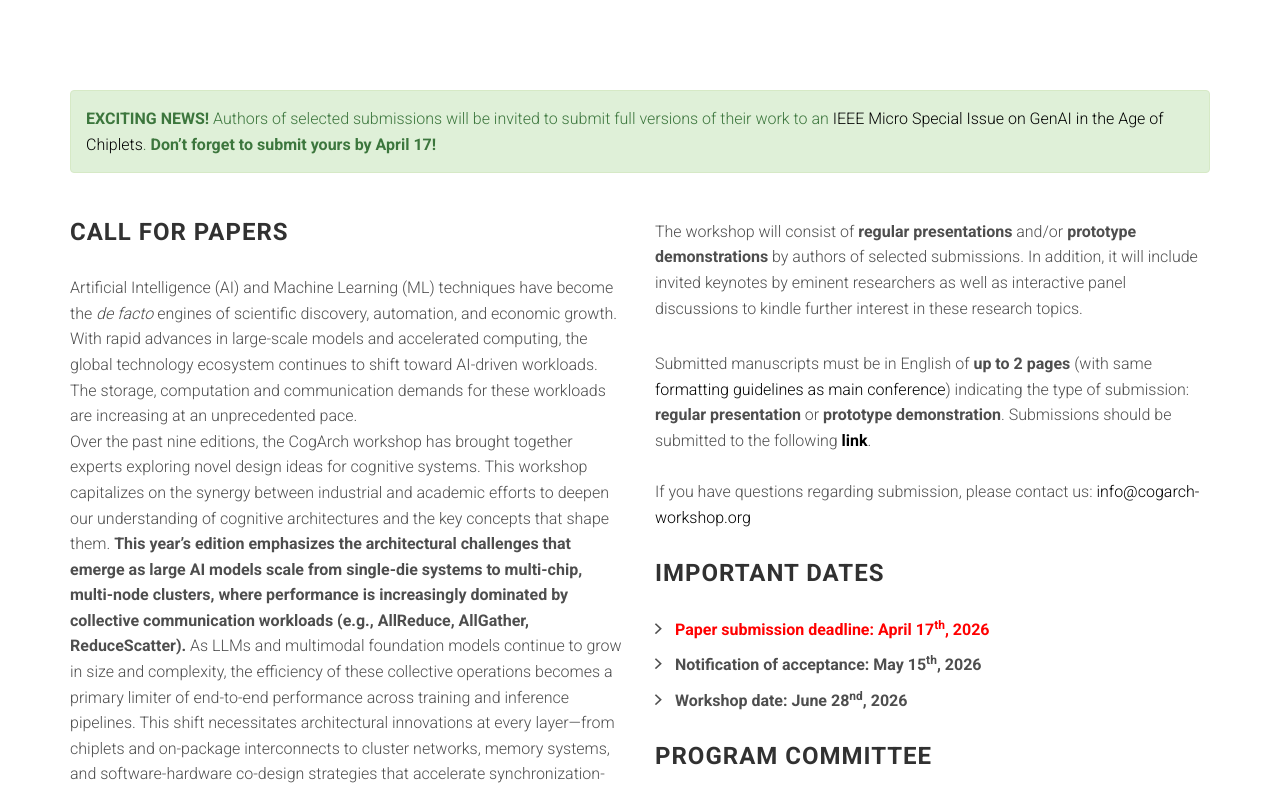
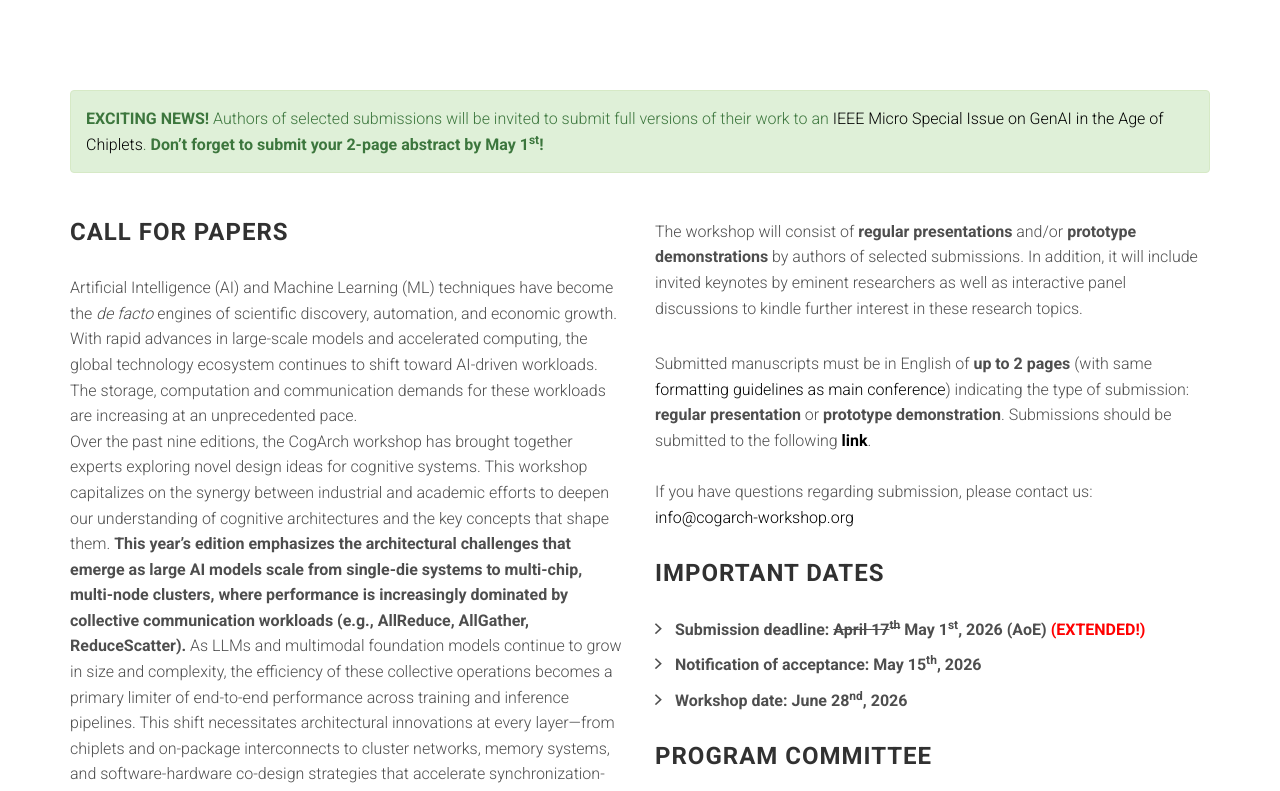
Before and after one commit to augustojv/cogarch-workshop-2026, a website: page index.html in a window 1280 px wide. Shown: the part 800-1591 px from the top of the page. Drawn offline with Linux system fonts and the light colour scheme; files whose address does not match are found by name.

Commit message:
Deadline extended

```diff
--- a/index.html
+++ b/index.html
@@ -77,7 +77,7 @@
 			<div class="alert alert-success" role="alert">
 			  <strong>EXCITING NEWS!</strong> Authors of selected submissions will be invited to submit full versions of their work to an
 			  <a href="https://www.computer.org/digital-library/magazines/mi/cfp-gen-ai-age-chiplets" target="_blank">IEEE Micro Special
-				  Issue on GenAI in the Age of Chiplets</a>. <strong>Don’t forget to submit yours by April 17!</strong>
+				  Issue on GenAI in the Age of Chiplets</a>. <strong>Don’t forget to submit your 2-page abstract by May 1<sup>st</sup>!</strong>
 			</div>
 			<br/>
             <div class="row">
@@ -138,7 +138,7 @@
                     demonstration</strong>. Submissions should be submitted to the following
 					<strong><a href="https://easychair.org/conferences/?conf=cogarch2026" target="_blank">link</a></strong>.
                     <br><br>
-                    If you have questions regarding submission, please contact us:
+                    If you have questions regarding submission, please contact us:<br>
                     <a href="mailto:info@cogarch-workshop.org">info@cogarch-workshop.org</a>
                     </p>
 
@@ -171,7 +171,7 @@
 
                     <p>
 					<ul class="list-arrow-right">
-						<li><font style="color: red">Paper submission deadline: April 17<sup>th</sup>, 2026</font></li>
+						<li>Submission deadline: <del>April 17<sup>th</sup></del> May 1<sup>st</sup>, 2026 (AoE) <font style="color: red">(EXTENDED!)</font></li>
 						<li>Notification of acceptance: May 15<sup>th</sup>, 2026</li>
 						<li>Workshop date: June 28<sup>nd</sup>, 2026</li>
 					</ul>
@@ -200,7 +200,7 @@
                 <div class="col-sm-4">
 
                     <i class="ion-ios-calendar"></i>
-                    <h3>Paper Submission Deadline<br>April 17<sup>th</sup>, 2026</h3>
+                    <h3>Paper Submission Deadline<br>May 1<sup>st</sup>, 2026 (AoE)</h3>
 
                 </div>
                 <div class="col-sm-4">
```
